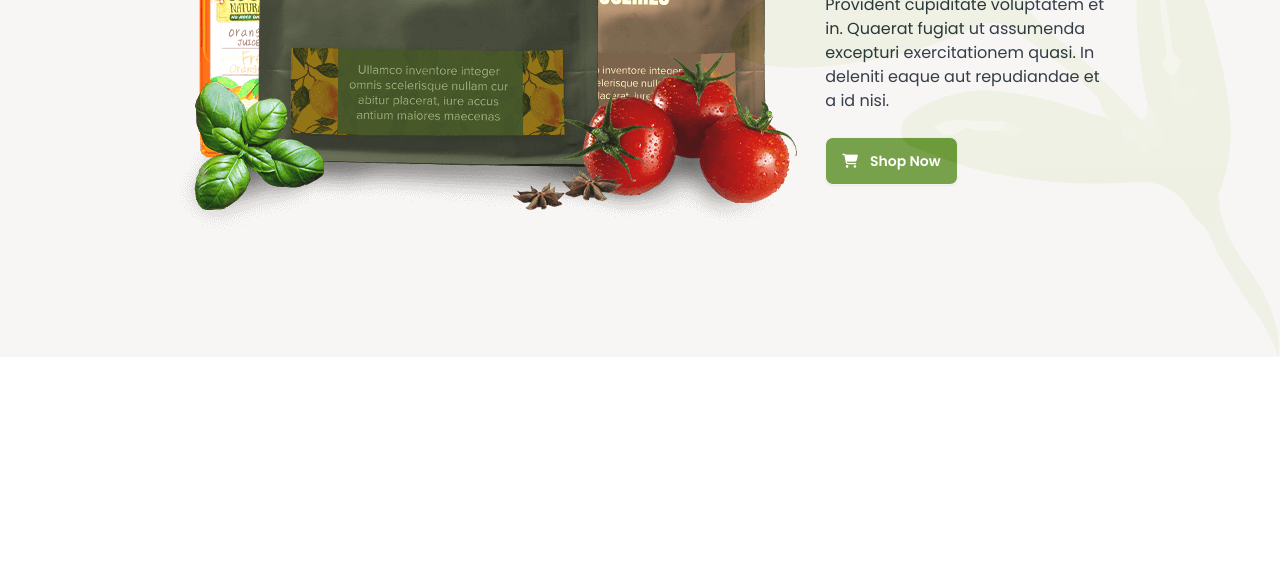
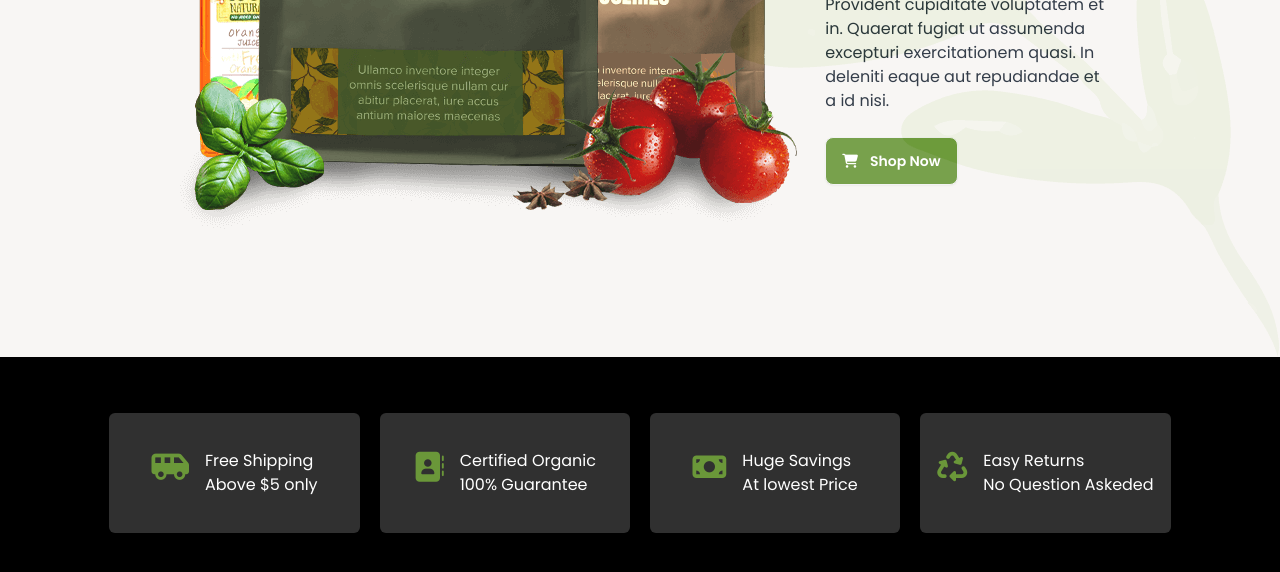
Before and after one commit to AsifaJahanSafa/Organic-Food, a plain HTML site: page index.html in a window 1280 px wide. Shown: the part 594-1166 px from the top of the page. Before the commit the page ends 951 px from the top, so only its background shows below. Drawn offline with nearby package versions, Linux system fonts and the light colour scheme.

Commit message:
added free shiping section

```diff
--- a/index.html
+++ b/index.html
@@ -137,7 +137,52 @@
      </div>
     </header>
 
-    <main></main>
+    <main>
+        <section class="bg-black">
+            <div class=" w-11/12 mx-auto grid grid-cols-1 md:grid-cols-2 lg:grid-cols-4 gap-5 p-14">
+              <!-- card-1 -->
+                <div class="text-white flex justify-center gap-4 bg-[#303030] rounded-md  px-1 py-9 ">
+                    <div class="text-primary-color ">
+                      <i class="fa-solid fa-van-shuttle text-3xl"></i>
+                    </div>
+                    <div class="">
+                        <h4>Free Shipping</h4>
+                        <p>Above $5 only</p>
+                    </div>
+                </div>
+              <!-- card-2 -->
+                <div class="text-white flex justify-center gap-4 bg-[#303030] rounded-md  px-1 py-9 ">
+                    <div class="text-primary-color ">
+                      <i class="fa-solid fa-address-book text-3xl"></i>
+                    </div>
+                    <div class="">
+                        <h4>Certified Organic</h4>
+                        <p>100% Guarantee</p>
+                    </div>
+                </div>
+              <!-- card-1 -->
+                <div class="text-white flex justify-center gap-4 bg-[#303030] rounded-md  px-1 py-9 ">
+                    <div class="text-primary-color ">
+                      <i class="fa-solid fa-money-bill text-3xl"></i>
+                    </div>
+                    <div class="">
+                        <h4>Huge Savings</h4>
+                        <p>At lowest Price</p>
+                    </div>
+                </div>
+              <!-- card-4 -->
+                <div class="text-white flex justify-center gap-4 bg-[#303030] rounded-md  px-1 py-9 ">
+                    <div class="text-primary-color ">
+                      <i class="fa-solid fa-recycle text-3xl"></i>
+                    </div>
+                    <div class="">
+                        <h4>Easy Returns</h4>
+                        <p>No Question Askeded </p>
+                    </div>
+                </div>
+            </div>
+        </section>
+    </main>
     <footer></footer>
 </body>
 </html>
```
Also changed, not shown: images/basil-leaf.png (added).
